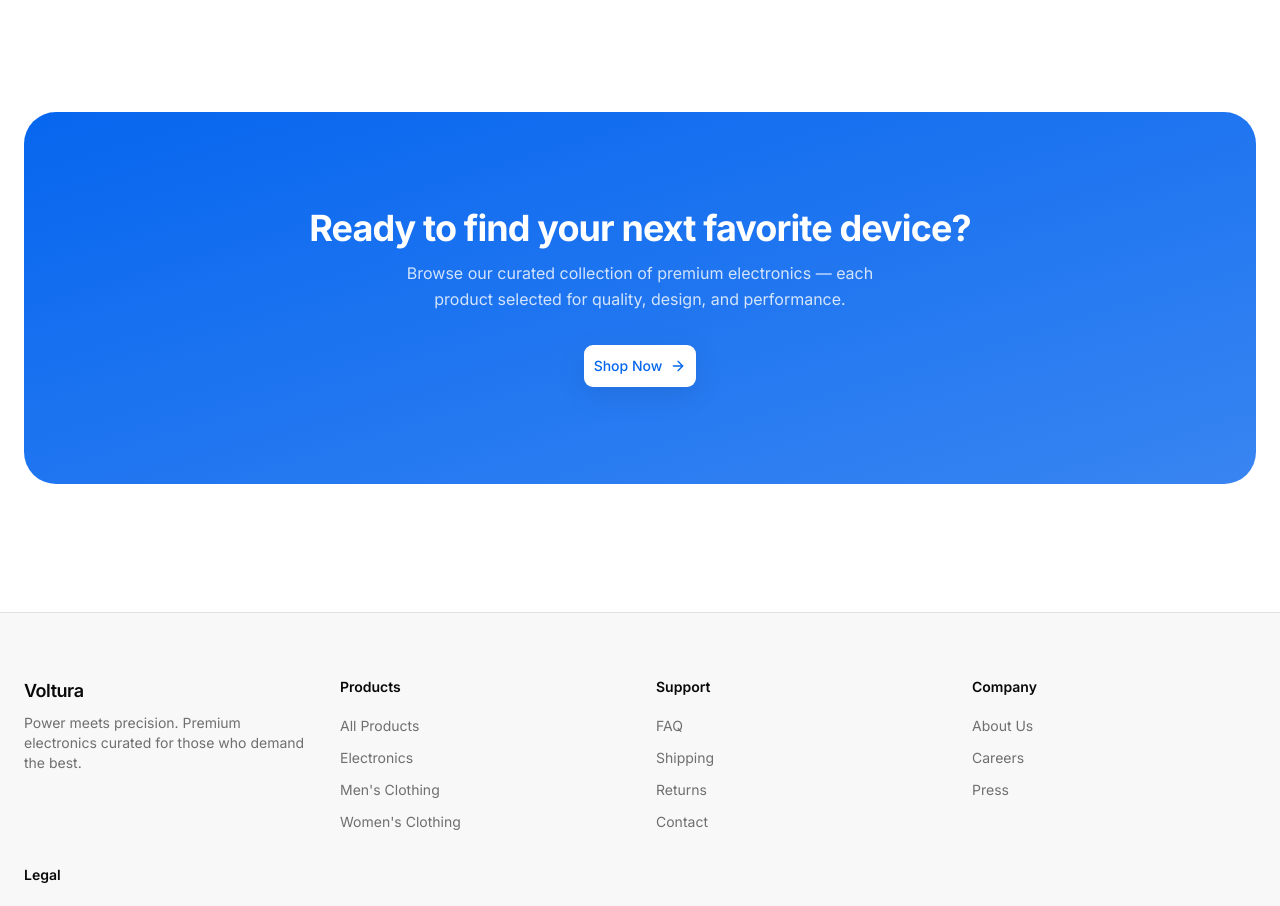
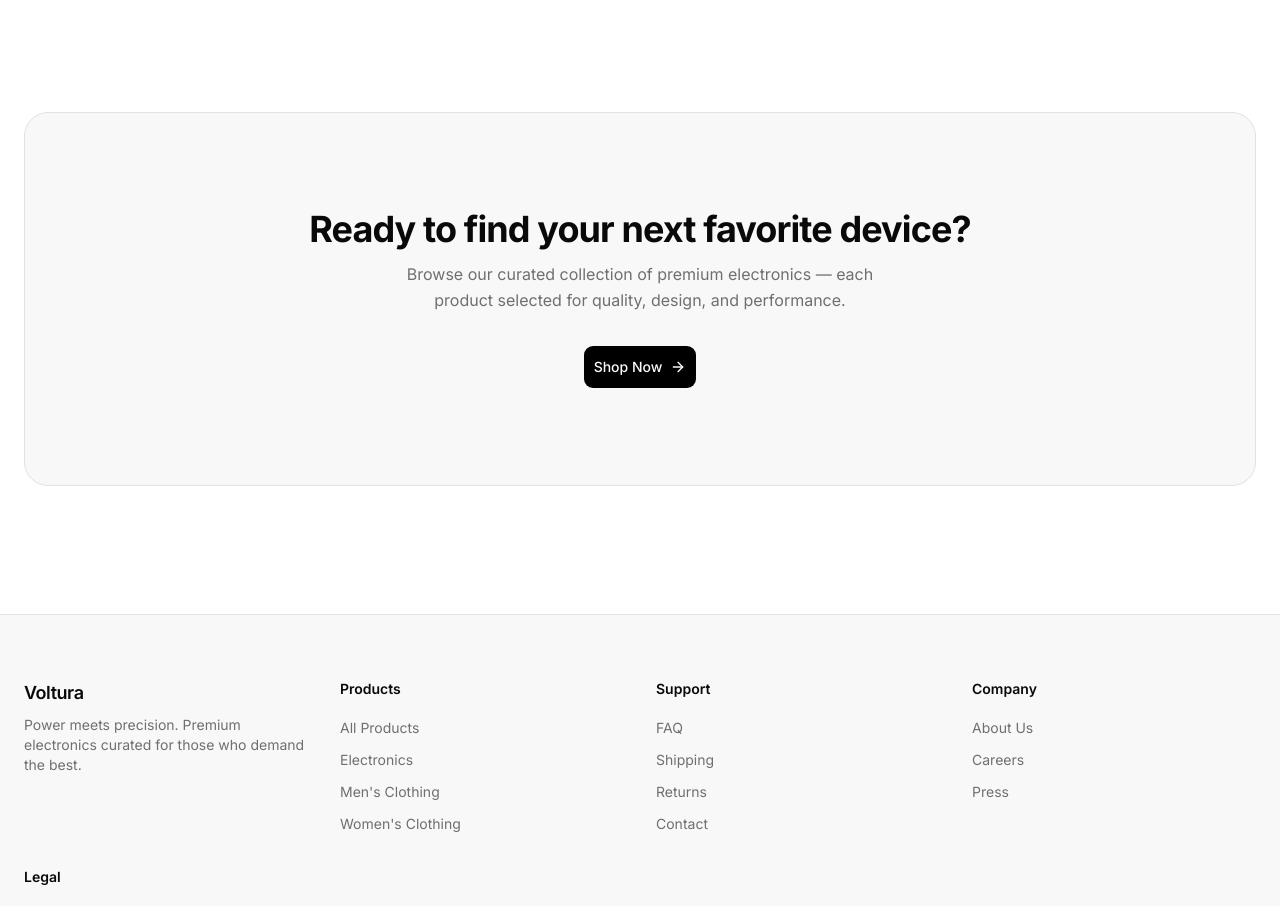
Before and after one commit to praneethrms04/-Revalsys-assignment, a Next.js app: page /about in a window 1280 px wide. Shown: the part 2857-3763 px from the top of the page. Built offline with nearby package versions, Linux system fonts and the light colour scheme; no server answers.

Commit message:
feat: update CTA section styles for improved aesthetics and readability

```diff
--- a/app/(store)/about/page.tsx
+++ b/app/(store)/about/page.tsx
@@ -323,12 +323,11 @@ function CTA() {
   return (
     <section className="px-4 pb-24 sm:px-6 sm:pb-32">
       <div className="mx-auto max-w-[1280px]">
-        <div className="relative overflow-hidden rounded-3xl bg-gradient-to-br from-accent to-accent/80 px-8 py-16 text-center text-white sm:px-16 sm:py-24">
-          <div className="pointer-events-none absolute inset-0 -z-10 bg-[radial-gradient(ellipse_at_bottom_left,white/15%,transparent_60%)]" />
+        <div className="rounded-2xl border border-border bg-surface px-8 py-16 text-center sm:px-16 sm:py-24">
           <h2 className="text-3xl font-bold tracking-tight sm:text-4xl">
             Ready to find your next favorite device?
           </h2>
-          <p className="mx-auto mt-3 max-w-lg text-sm leading-relaxed text-white/80 sm:text-base">
+          <p className="mx-auto mt-3 max-w-lg text-sm leading-relaxed text-text-secondary sm:text-base">
             Browse our curated collection of premium electronics — each product
             selected for quality, design, and performance.
           </p>
@@ -337,7 +336,7 @@ function CTA() {
               href={ROUTES.products}
               className={cn(
                 buttonVariants({ size: "lg" }),
-                "h-11 gap-2 rounded-[10px] bg-white text-accent text-sm shadow-lg hover:bg-white/90"
+                "h-11 gap-2 rounded-[10px] text-sm"
               )}
             >
               Shop Now
```
